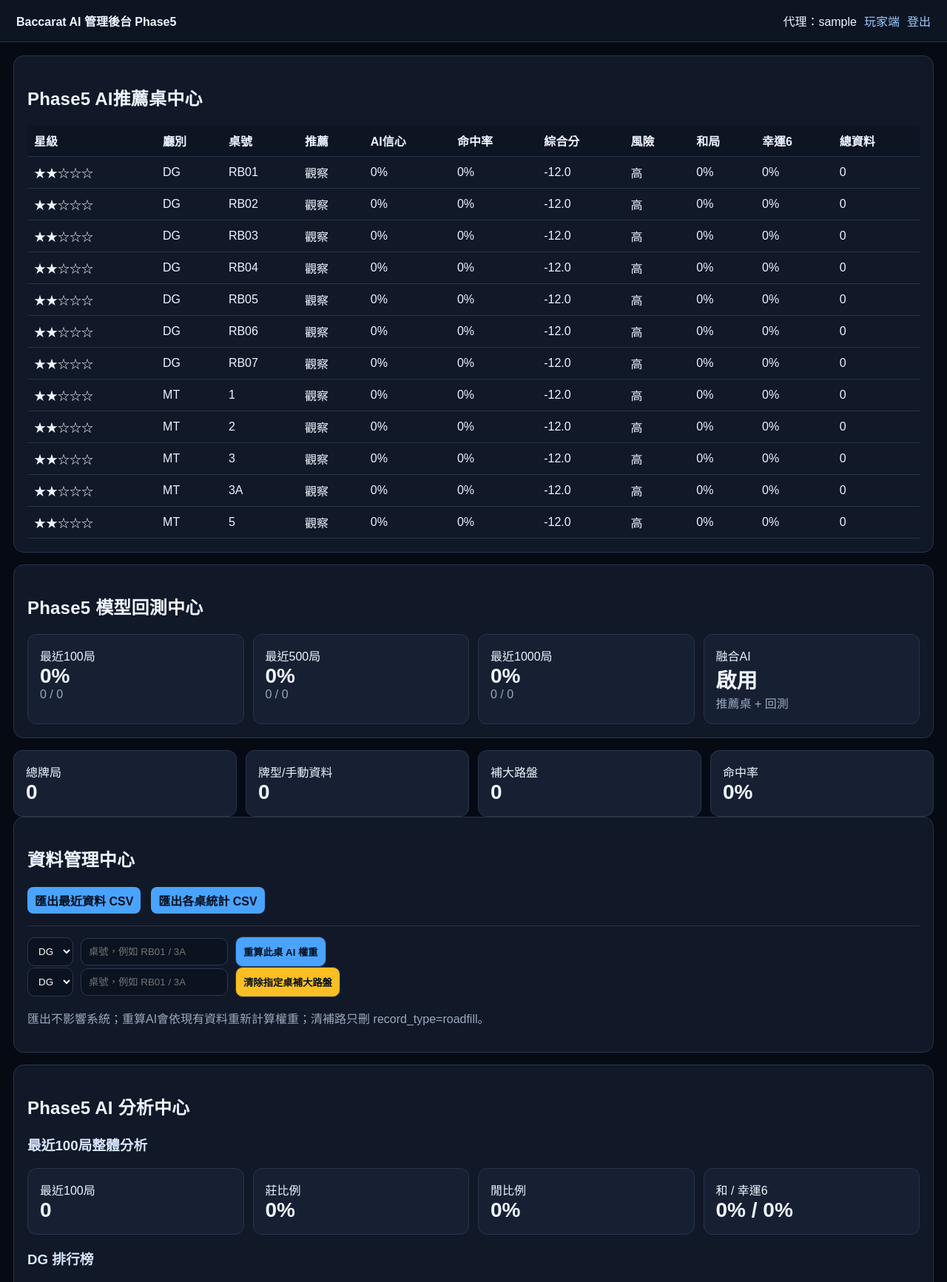
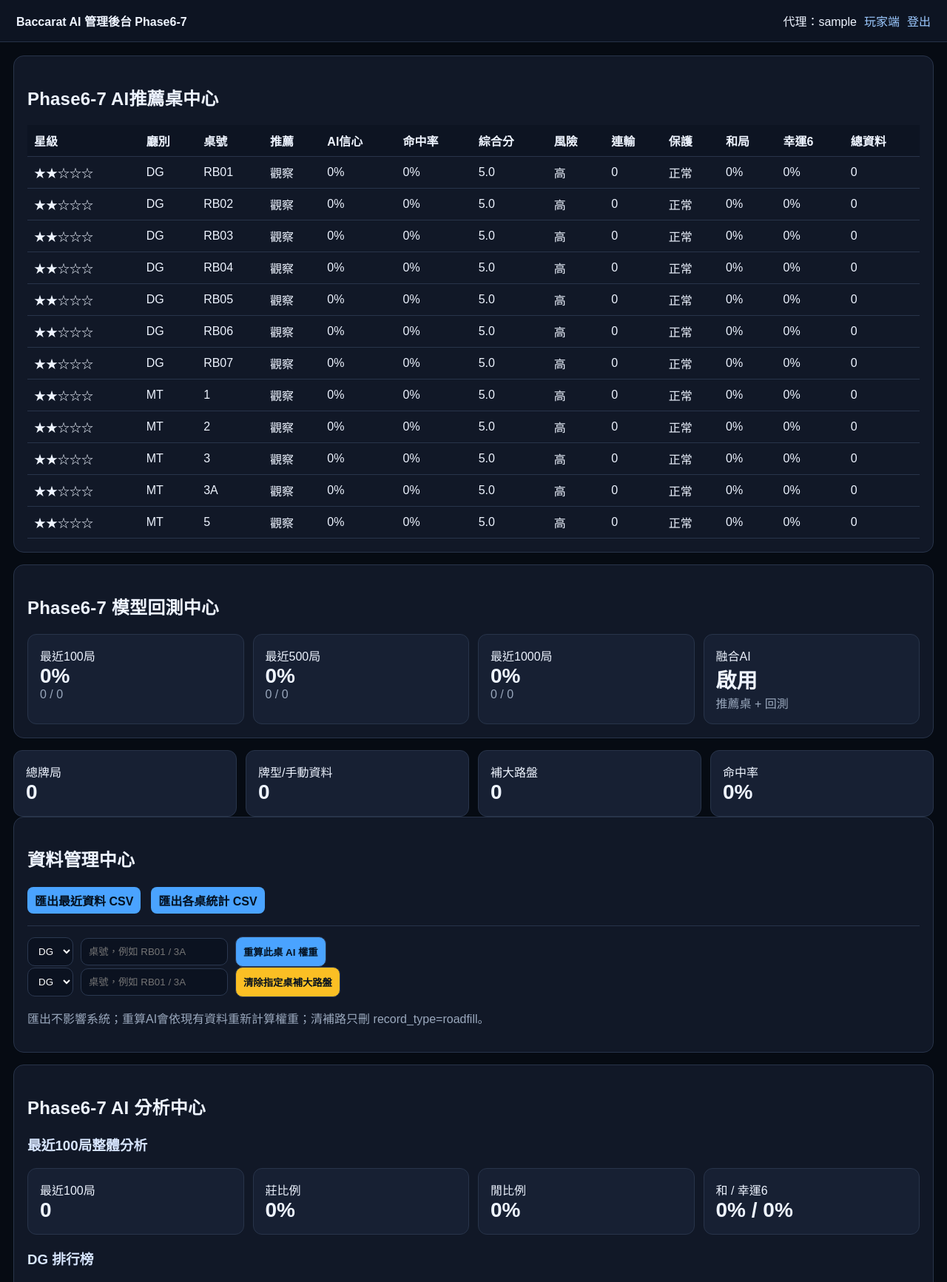
Before and after one commit to hecht19980820/baccarat-ai, a Flask app: page /admin in a window 1280 px wide. Shown: the top 1733 px of the page at 74% size. Run offline with Flask 3, Linux system fonts and the light colour scheme; the visitor is signed in with stand-in values (Sample User, id 1); data comes from the database, SQL or seed files in the repository; data that the repository does not hold is empty.

Commit message:
update full version

```diff
--- a/main.py
+++ b/main.py
@@ -4,7 +4,7 @@ import sqlite3, os, secrets, string, re, csv, io
 from datetime import datetime, timedelta
 
 app = Flask(__name__)
-app.secret_key = os.environ.get("SECRET_KEY", "baccarat_phase5_secret")
+app.secret_key = os.environ.get("SECRET_KEY", "baccarat_phase7_secret")
 DB = os.environ.get("DB_PATH", "baccarat_system.db")
 ADMIN_USER = os.environ.get("ADMIN_USER", "admin")
 ADMIN_PASS = os.environ.get("ADMIN_PASS", "Baccarat2026!")
@@ -209,6 +209,7 @@ def ai_analysis(cat, table):
     shared_note = f"{cat}共享模型：莊{shared['banker_rate']}% / 閒{shared['player_rate']}% / 和{shared['tie_rate']}%，共享資料{shared['total']}局"
     data = {"suggest":sug,"confidence":round(conf,1),"banker_percent":bp,"player_percent":pp,"trend":"近期偏莊" if b>p else "近期偏閒" if p>b else "莊閒接近","reason":f"綜合最近10/20/50/100局、路型、本桌權重與{cat}共享模型；路型：{rp['name']}。{shared_note}。","tie_alert": tie_rate>=14 or sum(1 for r in rows[-10:] if r["result"]=="和")>=2,"lucky6_alert": lucky_rate>=12 or l>=3,"tie_rate":tie_rate,"lucky6_rate":lucky_rate,"windows":windows,"road_pattern":rp["name"],"risk":risk,"shared":shared}
     data["alerts"] = risk_alerts(rows, data)
+    data = phase7_fusion_enhance(data, cat, table)
     return data
 
 def update_weight(cat, table, result, pred, manual, record_type, l6):
@@ -323,7 +324,7 @@ def admin():
     SUM(CASE WHEN is_correct=1 THEN 1 ELSE 0 END) corrects
     FROM game_records GROUP BY category,table_no ORDER BY category,table_no""").fetchall()
     c.close()
-    return render_template("admin.html", users=users, agents=agents, serials=serials, weights=weights, records=records, total_records=total_records, manual_records=manual_records, roadfill_records=roadfill_records, predict_count=predict_count, hit_rate=hit_rate, table_stats=table_stats, best_tables=best_tables(10), dg_rankings=venue_rankings("DG"), mt_rankings=venue_rankings("MT"), abnormal_tables=abnormal_tables(), bet_performance=bet_performance(), recent_100=recent_100_summary(), hit_summary=hit_summary(), agent_ops=agent_ops_summary(), recommended_tables=phase5_recommended_tables(12), phase5_backtest=phase5_backtest(), is_super=is_admin(), agent_user=session.get("agent_user"))
+    return render_template("admin.html", users=users, agents=agents, serials=serials, weights=weights, records=records, total_records=total_records, manual_records=manual_records, roadfill_records=roadfill_records, predict_count=predict_count, hit_rate=hit_rate, table_stats=table_stats, best_tables=best_tables(10), dg_rankings=venue_rankings("DG"), mt_rankings=venue_rankings("MT"), abnormal_tables=abnormal_tables(), bet_performance=bet_performance(), recent_100=recent_100_summary(), hit_summary=hit_summary(), agent_ops=agent_ops_summary(), recommended_tables=phase6e_recommended_tables(12), phase5_backtest=phase5_backtest(), is_super=is_admin(), agent_user=session.get("agent_user"))
 
 @app.route("/add-user", methods=["POST"])
 def add_user():
@@ -490,7 +491,7 @@ def recent_100_summary():
 
 
 def agent_ops_summary():
-    """Phase5：代理營運中心統計。"""
+    """Phase6-7：代理營運中心統計。"""
     c = conn()
     today_prefix = datetime.now().strftime("%Y-%m-%d")
     soon_date = (datetime.now() + timedelta(days=7)).strftime("%Y-%m-%d")
@@ -569,7 +570,7 @@ def void_serial(serial_id):
 
 
 def phase5_recommended_tables(limit=12):
-    """Phase5 AI推薦桌：依AI信心、命中率、資料量與風險排序。"""
+    """Phase6-7 AI推薦桌：依AI信心、命中率、資料量與風險排序。"""
     out = []
     for cat, tables in [("DG", DG_TABLES), ("MT", MT_TABLES)]:
         for t in tables:
@@ -604,7 +605,7 @@ def phase5_recommended_tables(limit=12):
     return sorted(out, key=lambda x: x["score"], reverse=True)[:limit]
 
 def phase5_backtest():
-    """Phase5回測：最近100/500/1000局AI命中率。"""
+    """Phase6-7回測：最近100/500/1000局AI命中率。"""
     c = conn()
     result = {}
     for name, limit in [("last100", 100), ("last500", 500), ("last1000", 1000)]:
@@ -616,6 +617,192 @@ def phase5_backtest():
         result[name] = {"total": total, "correct": correct, "rate": round(correct / total * 100, 1) if total else 0}
     c.close()
     return result
+
+
+def global_model():
+    """Phase7 全站共享模型：全部 DG/MT 資料一起計算。"""
+    c = conn()
+    rows = c.execute("SELECT * FROM game_records ORDER BY id ASC").fetchall()
+    c.close()
+    if not rows:
+        return {"total":0,"banker_rate":0,"player_rate":0,"tie_rate":0,"lucky6_rate":0}
+    recent = rows[-1000:]
+    total = max(1, len(recent))
+    b = sum(1 for r in recent if r["result"] == "莊")
+    p = sum(1 for r in recent if r["result"] == "閒")
+    t = sum(1 for r in recent if r["result"] == "和")
+    l = sum(1 for r in recent if r["lucky6"] == 1)
+    return {
+        "total": len(recent),
+        "banker_rate": round(b/total*100,1),
+        "player_rate": round(p/total*100,1),
+        "tie_rate": round(t/total*100,1),
+        "lucky6_rate": round(l/total*100,1)
+    }
+
+def model_recent_hit_rate(cat=None, table=None, limit=200):
+    """計算某模型資料的近期命中率，用於自動學習權重調整。"""
+    c = conn()
+    where = "WHERE prediction IN ('莊','閒','和') AND record_type!='roadfill'"
+    args = []
+    if cat:
+        where += " AND category=?"
+        args.append(cat)
+    if table:
+        where += " AND table_no=?"
+        args.append(table)
+    rows = c.execute(f"SELECT * FROM game_records {where} ORDER BY id DESC LIMIT ?", (*args, limit)).fetchall()
+    c.close()
+    if not rows:
+        return {"total":0,"correct":0,"rate":0}
+    correct = sum(1 for r in rows if r["is_correct"] == 1)
+    return {"total":len(rows), "correct":correct, "rate":round(correct/len(rows)*100,1)}
+
+def auto_learning_multiplier(cat, table):
+    """Phase6-A：依近期命中率自動調整模型影響力。"""
+    table_rate = model_recent_hit_rate(cat, table, 200)
+    venue_rate = model_recent_hit_rate(cat, None, 500)
+    global_rate = model_recent_hit_rate(None, None, 1000)
+
+    def mult(rate):
+        r = rate.get("rate", 0)
+        total = rate.get("total", 0)
+        if total < 20:
+            return 1.0
+        if r >= 62:
+            return 1.18
+        if r >= 56:
+            return 1.08
+        if r <= 45:
+            return 0.82
+        if r <= 50:
+            return 0.92
+        return 1.0
+
+    return {
+        "table": mult(table_rate),
+        "venue": mult(venue_rate),
+        "global": mult(global_rate),
+        "table_rate": table_rate,
+        "venue_rate": venue_rate,
+        "global_rate": global_rate
+    }
+
+def losing_streak_status(cat, table):
+    """Phase6-C：連輸保護。"""
+    c = conn()
+    rows = c.execute("""SELECT * FROM game_records
+        WHERE category=? AND table_no=? AND prediction IN ('莊','閒','和') AND record_type!='roadfill'
+        ORDER BY id DESC LIMIT 10""", (cat, table)).fetchall()
+    c.close()
+    loss = 0
+    for r in rows:
+        if r["is_correct"] == 0:
+            loss += 1
+        else:
+            break
+    if loss >= 3:
+        return {"loss_streak": loss, "protect": True, "message": f"AI連輸{loss}把，建議觀察2局或降低注碼"}
+    if loss == 2:
+        return {"loss_streak": loss, "protect": False, "message": "AI已連輸2把，下一局降低風險"}
+    return {"loss_streak": loss, "protect": False, "message": "連輸狀態正常"}
+
+def phase7_fusion_enhance(ai_data, cat, table):
+    """整合 Phase6-A + Phase7：桌號、廳別共享、全站共享、近期命中率自動調權。"""
+    g = global_model()
+    alm = auto_learning_multiplier(cat, table)
+    protect = losing_streak_status(cat, table)
+
+    banker = float(ai_data.get("banker_percent", 0))
+    player = float(ai_data.get("player_percent", 0))
+
+    # 基礎：原AI佔70%，全站模型佔30%，並套用自動學習係數
+    global_pair = max(1, g["banker_rate"] + g["player_rate"])
+    gb = g["banker_rate"] / global_pair * 100 if global_pair else 50
+    gp = g["player_rate"] / global_pair * 100 if global_pair else 50
+
+    table_mult = alm["table"]
+    venue_mult = alm["venue"]
+    global_mult = alm["global"]
+
+    banker2 = banker * 0.70 * table_mult + gb * 0.30 * global_mult
+    player2 = player * 0.70 * table_mult + gp * 0.30 * global_mult
+
+    total = max(1, banker2 + player2)
+    bp = round(banker2 / total * 100, 1)
+    pp = round(player2 / total * 100, 1)
+
+    if bp > pp + 4:
+        suggest = "莊"
+        confidence = bp
+    elif pp > bp + 4:
+        suggest = "閒"
+        confidence = pp
+    else:
+        suggest = "觀察"
+        confidence = max(bp, pp)
+
+    risk = ai_data.get("risk", "高")
+    if protect["protect"]:
+        risk = "高"
+        confidence = min(confidence, 55)
+
+    ai_data["suggest"] = suggest
+    ai_data["confidence"] = round(confidence, 1)
+    ai_data["banker_percent"] = bp
+    ai_data["player_percent"] = pp
+    ai_data["risk"] = risk
+    ai_data["global_model"] = g
+    ai_data["auto_learning"] = alm
+    ai_data["losing_protection"] = protect
+
+    alerts = ai_data.get("alerts", [])
+    alerts.append(f"全站共享模型：莊{g['banker_rate']}% / 閒{g['player_rate']}% / 和{g['tie_rate']}%，資料{g['total']}局")
+    alerts.append(f"自動學習係數：桌號{alm['table']} / 廳別{alm['venue']} / 全站{alm['global']}")
+    if protect["message"]:
+        alerts.append(protect["message"])
+    ai_data["alerts"] = alerts
+
+    ai_data["reason"] = ai_data.get("reason", "") + f" Phase7加入全站共享模型與自動學習權重；{protect['message']}。"
+    return ai_data
+
+def phase6e_recommended_tables(limit=12):
+    """Phase6-E：推薦桌強化，加入全站模型、連輸保護、風險、資料量。"""
+    out = []
+    for cat, tables in [("DG", DG_TABLES), ("MT", MT_TABLES)]:
+        for t in tables:
+            ai = ai_analysis(cat, t)
+            protect = losing_streak_status(cat, t)
+            c = conn()
+            stat = c.execute("""SELECT
+                COUNT(*) total,
+                SUM(CASE WHEN prediction IN ('莊','閒','和') AND record_type!='roadfill' THEN 1 ELSE 0 END) predicts,
+                SUM(CASE WHEN is_correct=1 THEN 1 ELSE 0 END) corrects
+                FROM game_records WHERE category=? AND table_no=?""", (cat, t)).fetchone()
+            c.close()
+            predicts = stat["predicts"] or 0
+            corrects = stat["corrects"] or 0
+            hit = round(corrects / predicts * 100, 1) if predicts else 0
+            risk_penalty = 18 if protect["protect"] else 0
+            risk_penalty += 0 if ai.get("risk") == "低" else 6 if ai.get("risk") == "中" else 12
+            score = round(ai.get("confidence",0)*0.45 + hit*0.30 + min(stat["total"] or 0, 200)*0.08 + (100-ai.get("tie_rate",0))*0.07 + (100-ai.get("lucky6_rate",0))*0.10 - risk_penalty, 1)
+            stars = "★★★★★" if score >= 75 else "★★★★☆" if score >= 65 else "★★★☆☆" if score >= 55 else "★★☆☆☆"
+            out.append({
+                "category": cat,
+                "table_no": t,
+                "suggest": ai.get("suggest","觀察"),
+                "confidence": ai.get("confidence",0),
+                "hit_rate": hit,
+                "score": score,
+                "stars": stars,
+                "risk": ai.get("risk","高"),
+                "tie_rate": ai.get("tie_rate",0),
+                "lucky6_rate": ai.get("lucky6_rate",0),
+                "loss_streak": protect["loss_streak"],
+                "protect": protect["protect"],
+                "total": stat["total"] or 0
+            })
+    return sorted(out, key=lambda x: x["score"], reverse=True)[:limit]
 
 @app.route("/export-records")
 def export_records():
--- a/static/style.css
+++ b/static/style.css
@@ -27,3 +27,6 @@ table{width:100%;border-collapse:collapse;min-width:900px}th,td{border-bottom:1p
 
 /* Phase5 */
 .stars{font-size:18px;color:#fbbf24}.card h2{letter-spacing:.2px}
+
+/* Phase6-7 */
+.protect-on{color:#fbbf24;font-weight:900}
--- a/templates/admin.html
+++ b/templates/admin.html
@@ -1,20 +1,20 @@
-<!doctype html><html lang="zh-Hant"><head><meta charset="utf-8"><meta name="viewport" content="width=device-width,initial-scale=1"><title>管理後台 Phase5</title><link rel="stylesheet" href="/static/style.css"></head><body>
-<header><b>Baccarat AI 管理後台 Phase5</b><nav>{% if agent_user %}<span>代理：{{agent_user}}</span>{% endif %}<a href="/">玩家端</a><a href="/admin-logout">登出</a></nav></header>
+<!doctype html><html lang="zh-Hant"><head><meta charset="utf-8"><meta name="viewport" content="width=device-width,initial-scale=1"><title>管理後台 Phase6-7</title><link rel="stylesheet" href="/static/style.css"></head><body>
+<header><b>Baccarat AI 管理後台 Phase6-7</b><nav>{% if agent_user %}<span>代理：{{agent_user}}</span>{% endif %}<a href="/">玩家端</a><a href="/admin-logout">登出</a></nav></header>
 <main class="wrap">
 <section class="card">
-<h2>Phase5 AI推薦桌中心</h2>
+<h2>Phase6-7 AI推薦桌中心</h2>
 <table>
-<tr><th>星級</th><th>廳別</th><th>桌號</th><th>推薦</th><th>AI信心</th><th>命中率</th><th>綜合分</th><th>風險</th><th>和局</th><th>幸運6</th><th>總資料</th></tr>
+<tr><th>星級</th><th>廳別</th><th>桌號</th><th>推薦</th><th>AI信心</th><th>命中率</th><th>綜合分</th><th>風險</th><th>連輸</th><th>保護</th><th>和局</th><th>幸運6</th><th>總資料</th></tr>
 {% for r in recommended_tables %}
 <tr>
-<td>{{r.stars}}</td><td>{{r.category}}</td><td>{{r.table_no}}</td><td>{{r.suggest}}</td><td>{{r.confidence}}%</td><td>{{r.hit_rate}}%</td><td>{{r.score}}</td><td>{{r.risk}}</td><td>{{r.tie_rate}}%</td><td>{{r.lucky6_rate}}%</td><td>{{r.total}}</td>
+<td>{{r.stars}}</td><td>{{r.category}}</td><td>{{r.table_no}}</td><td>{{r.suggest}}</td><td>{{r.confidence}}%</td><td>{{r.hit_rate}}%</td><td>{{r.score}}</td><td>{{r.risk}}</td><td>{{r.loss_streak}}</td><td>{% if r.protect %}啟動{% else %}正常{% endif %}</td><td>{{r.tie_rate}}%</td><td>{{r.lucky6_rate}}%</td><td>{{r.total}}</td>
 </tr>
 {% endfor %}
 </table>
 </section>
 
 <section class="card">
-<h2>Phase5 模型回測中心</h2>
+<h2>Phase6-7 模型回測中心</h2>
 <div class="kpi">
 <div class="box">最近100局<br><b>{{phase5_backtest.last100.rate}}%</b><br><span class="muted">{{phase5_backtest.last100.correct}} / {{phase5_backtest.last100.total}}</span></div>
 <div class="box">最近500局<br><b>{{phase5_backtest.last500.rate}}%</b><br><span class="muted">{{phase5_backtest.last500.correct}} / {{phase5_backtest.last500.total}}</span></div>
@@ -46,7 +46,7 @@
 </section>
 
 <section class="card">
-<h2>Phase5 AI 分析中心</h2>
+<h2>Phase6-7 AI 分析中心</h2>
 
 <h3>最近100局整體分析</h3>
 <div class="kpi">
```
Also changed, not shown: templates/index.html (+5 -5 lines), README.txt.
